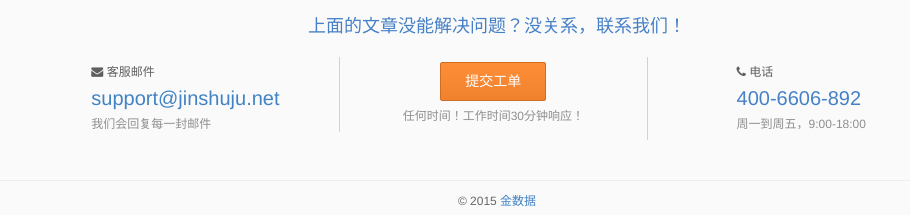
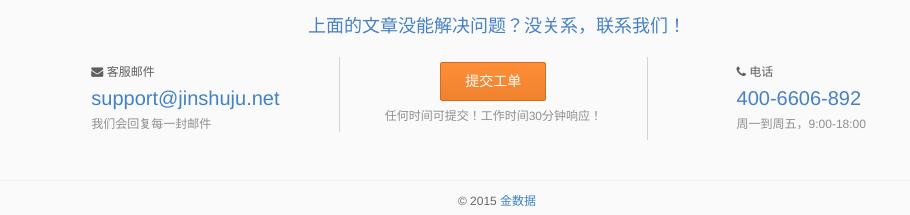
Before and after one commit to jinshuju/help.jinshuju.net, a Jekyll site: the page built from index.html, in a window 1280 px wide. Shown: the part 1359-1574 px from the top of the page, without its empty margins (143-1053 px from the left). Built offline with Jekyll 4.4.1, drawn with Linux system fonts in a browser that asks for light colours; nearby versions of some CDN libraries; Markdown is read by kramdown in place of the engine named in the settings.

Commit message:
polish text

```diff
--- a/index.html
+++ b/index.html
@@ -101,7 +101,7 @@
       <div class="contact">
         <div class="contact-inner">
           <p class="channel" style="text-align:center"><a href="http://support.jinshuju.net/request/guest" class="btn_main">提交工单</a></p>
-          <p class="explain">任何时间！工作时间30分钟响应！</p>
+          <p class="explain">任何时间可提交！工作时间30分钟响应！</p>
         </div>
       </div>
       <div class="contact">
```
